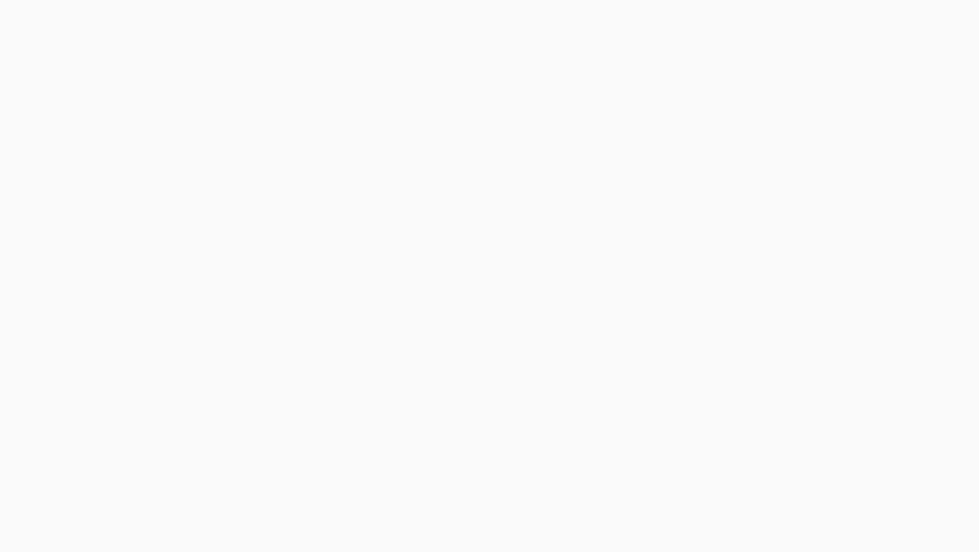
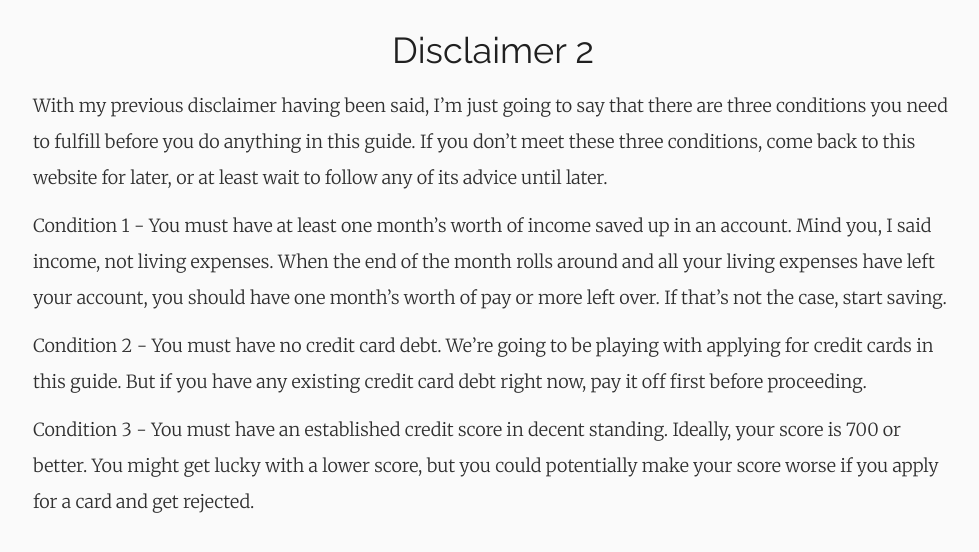
Before and after one commit to matt-hernandez/vacation-tips, a React (Create React App) app: page /disclaimer2 in a window 1280 px wide. Shown: the top 552 px of the page, without its empty margins (147-1126 px from the left). Built offline with nearby package versions, Linux system fonts and the light colour scheme.

Commit message:
Add disclaimer pages

```diff
--- a/src/App.js
+++ b/src/App.js
@@ -1,5 +1,8 @@
 import React, { Component } from 'react';
-import Intro from './pages/Intro';
+import Intro from './pages/00-1-Intro';
+import Disclaimer1 from './pages/00-2-Disclaimer1';
+import Disclaimer2 from './pages/00-3-Disclaimer2';
+import Disclaimer3 from './pages/00-4-Disclaimer3';
 import { BrowserRouter as Router, Route } from 'react-router-dom';
 import './App.scss';
 
@@ -9,6 +12,9 @@ class App extends Component {
       <Router>
         <main>
           <Route exact path="/" component={Intro} />
+          <Route exact path="/disclaimer1" component={Disclaimer1} />
+          <Route exact path="/disclaimer2" component={Disclaimer2} />
+          <Route exact path="/disclaimer3" component={Disclaimer3} />
         </main>
       </Router>
     );
--- a/src/pages/Intro.js
+++ b/src/pages/00-1-Intro.js
@@ -26,6 +26,10 @@ class Intro extends Component {
           from this guide, no worries. This site will automatically remember where you left off,
           and you can come back tomorrow with a fresh mind.
         </p>
+        <p>
+          Note: All links to credit cards in this guide are affiliate links. If you apply for any of
+          these cards and are approved, I may receive compensation for it.
+        </p>
       </section>
     );
   }
--- /dev/null
+++ b/src/pages/00-2-Disclaimer1.js
@@ -0,0 +1,17 @@
+import React, { Component } from 'react';
+
+class Disclaimer1 extends Component {
+  render() {
+    return (
+      <section>
+        <h1>Disclaimer 1</h1>
+        <p>
+          I&#x2019;m not a financial adviser. If you follow my advice in this website,
+          it&#x2019;s at your own risk.
+        </p>
+      </section>
+    );
+  }
+}
+
+export default Disclaimer1;
--- /dev/null
+++ b/src/pages/00-3-Disclaimer2.js
@@ -0,0 +1,36 @@
+import React, { Component } from 'react';
+
+class Disclaimer2 extends Component {
+  render() {
+    return (
+      <section>
+        <h1>Disclaimer 2</h1>
+        <p>
+          With my previous disclaimer having been said, I&#x2019;m just going to say that there
+          are three conditions you need to fulfill before you do anything in this guide. If you
+          don&#x2019;t meet these three conditions, come back to this website for later, or at
+          least wait to follow any of its advice until later.
+        </p>
+        <p>
+          Condition 1 - You must have at least one month&#x2019;s worth of income saved up in an
+          account. Mind you, I said income, not living expenses. When the end of the month rolls
+          around and all your living expenses have left your account, you should have one
+          month&#x2019;s worth of pay or more left over. If that&#x2019;s not the case, start
+          saving.
+        </p>
+        <p>
+          Condition 2 - You must have no credit card debt. We&#x2019;re going to be playing with
+          applying for credit cards in this guide. But if you have any existing credit card debt
+          right now, pay it off first before proceeding.
+        </p>
+        <p>
+          Condition 3 - You must have an established credit score in decent standing. Ideally,
+          your score is 700 or better. You might get lucky with a lower score, but you could
+          potentially make your score worse if you apply for a card and get rejected.
+        </p>
+      </section>
+    );
+  }
+}
+
+export default Disclaimer2;
--- /dev/null
+++ b/src/pages/00-4-Disclaimer3.js
@@ -0,0 +1,23 @@
+import React, { Component } from 'react';
+
+class Disclaimer3 extends Component {
+  render() {
+    return (
+      <section>
+        <h1>Disclaimer 3</h1>
+        <p>
+          The process I&#x2019;m outlining here is not quick. I would say it takes six months to a
+          year to get all of this stuff in this guide done responsibly. Make sure you have at least
+          that much time left until your big vacation.
+        </p>
+        <p>
+          This guide also has a lot of information that may overwhelm you if read it all in one
+          sitting. Thankfully, this guide will also remember where you left off if you decide to
+          close the page. Feel free to stop and take a break and come back later.
+        </p>
+      </section>
+    );
+  }
+}
+
+export default Disclaimer3;
```
